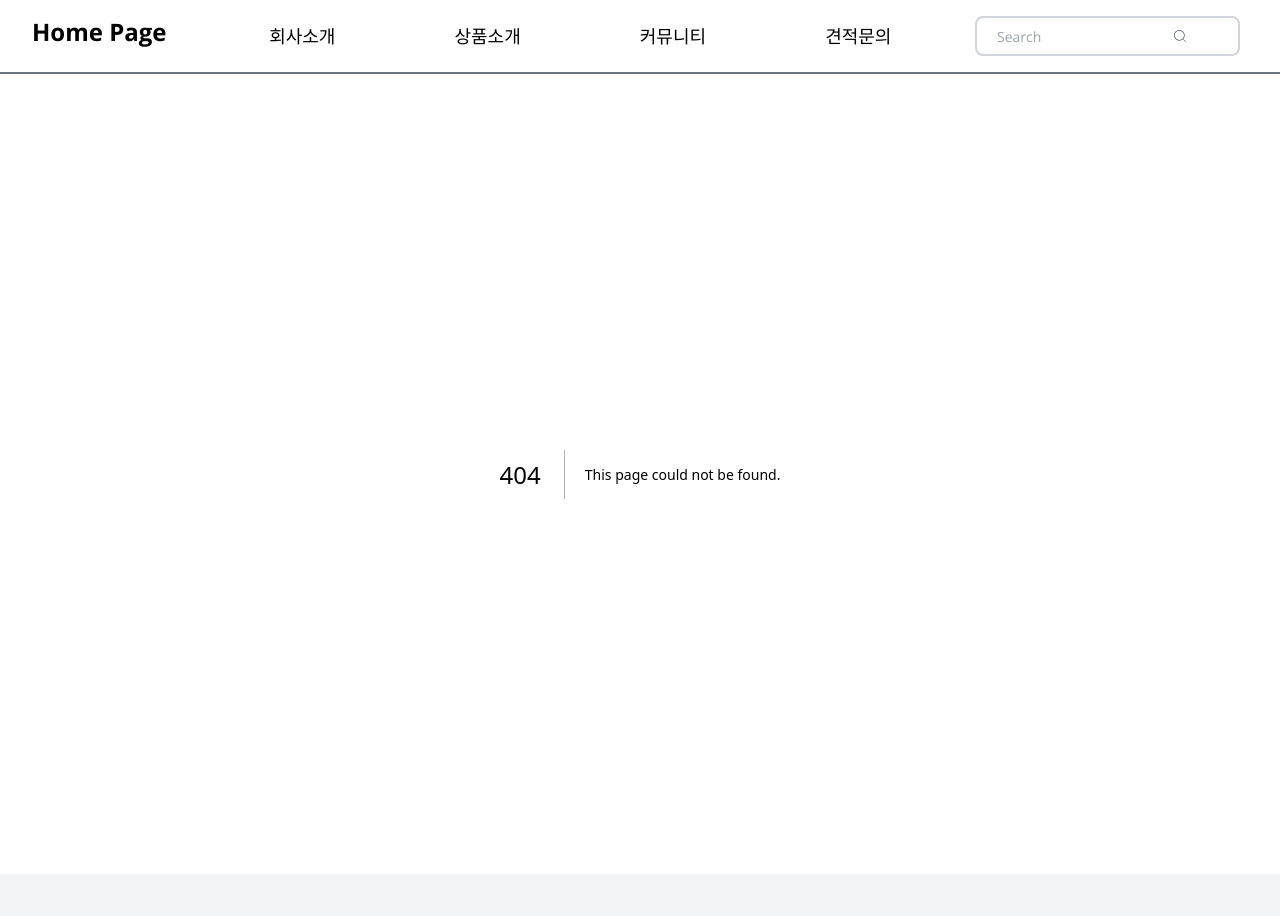
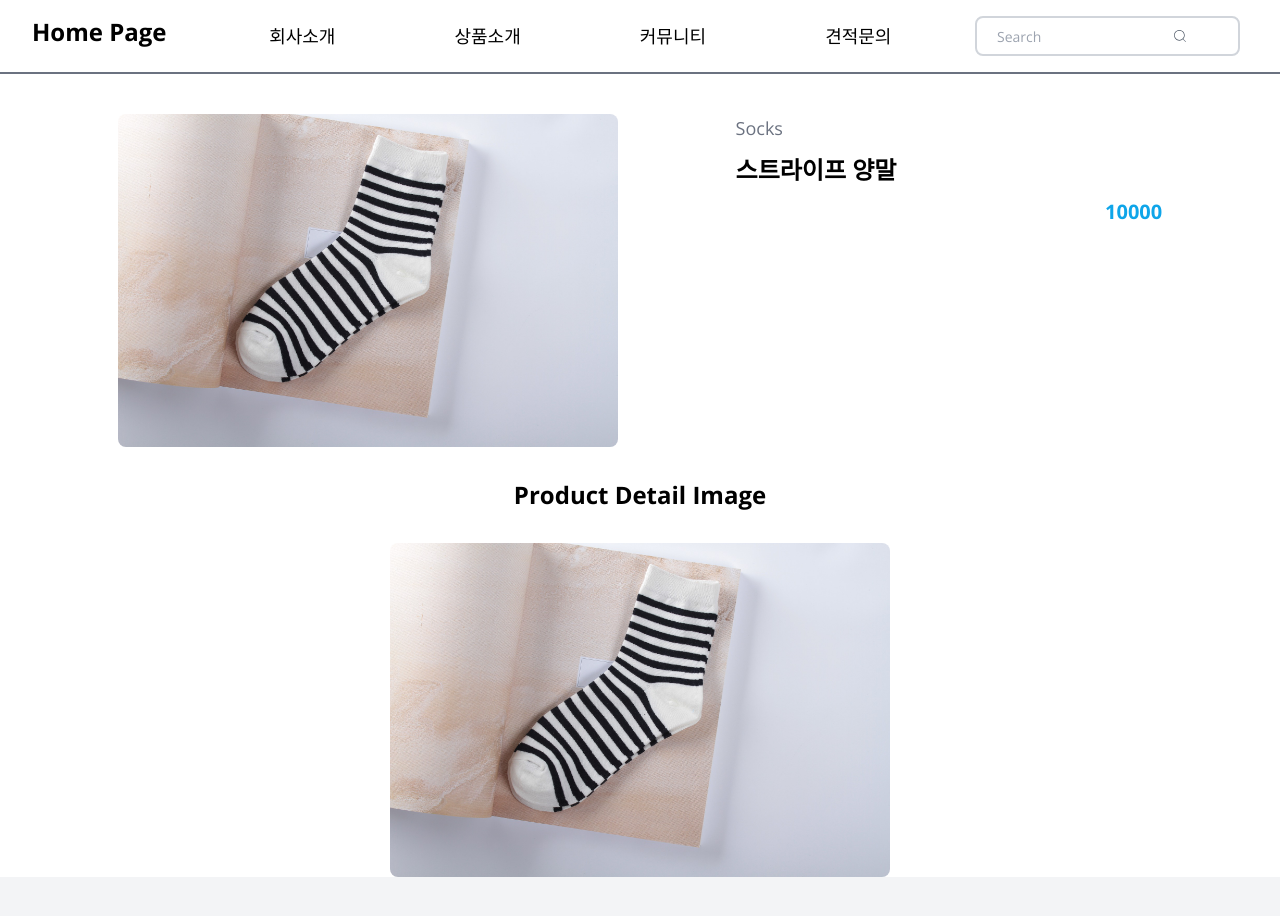
Before and after one commit to vpvm96/Factory-Project, a Next.js app: page /products/1 in a window 1280 px wide. Before the commit this address had no page. Shown: the top 916 px of the page. Built offline with nearby package versions, Linux system fonts and the light colour scheme.

Commit message:
feat: Product Detail Page 하위 컴포넌트 적용

```diff
--- /dev/null
+++ b/app/products/[slug]/page.tsx
@@ -0,0 +1,23 @@
+import { getProductService } from "@/service/products";
+
+import ProductDetail from "@/components/ProductDetail";
+import ProductShot from "@/components/ProductShot";
+
+type Props = {
+  params: {
+    slug: string;
+  };
+};
+
+export default async function ProductPage({ params: { slug } }: Props) {
+  const product = await getProductService(slug);
+
+  return (
+    <>
+      {/* @ts-expect-error Server Component */}
+      <ProductDetail product={product} />
+      {/* @ts-expect-error Server Component */}
+      <ProductShot product={product} />
+    </>
+  );
+}
```
